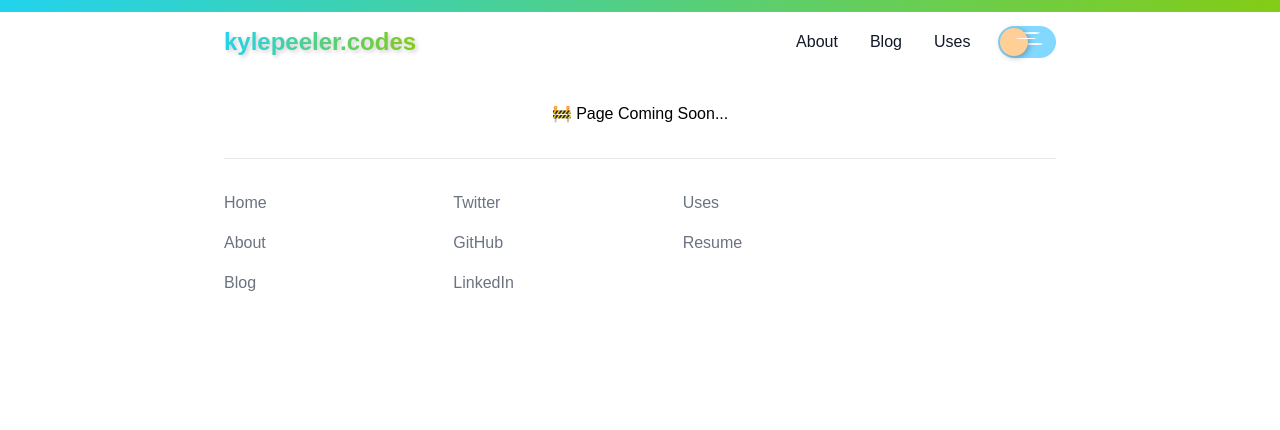
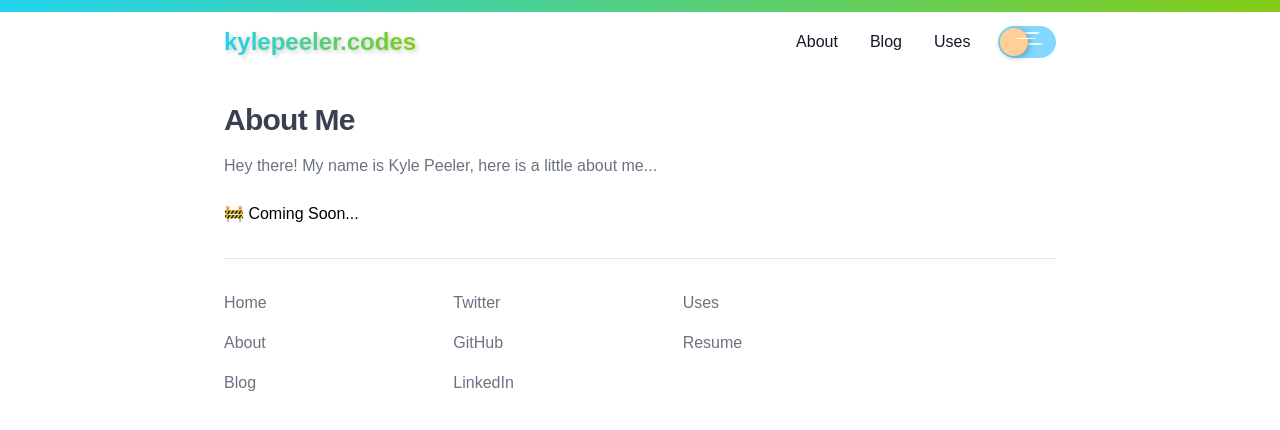
Before and after one commit to kylepeeler/kylepeeler.codes, a Next.js app: page /about in a window 1280 px wide. Before the commit this address had no page. Shown: the top 430 px of the page. Built offline with nearby package versions, Linux system fonts and the light colour scheme; a web font is replaced by a local one.

Commit message:
add reusable PageContentLayout component, add WIP about and uses pages

```diff
--- /dev/null
+++ b/layouts/PageContentLayout.tsx
@@ -0,0 +1,16 @@
+const PageContentLayout: React.FC<{
+  title: string;
+  subtitle: string;
+  children: any;
+}> = ({ title, subtitle, children }) => (
+  <>
+    <h1 className="text-gray-700 block mb-4 text-3xl tracking-tight font-bold dark:text-white">
+      {title}
+    </h1>
+    <span className="text-gray-500">{subtitle}</span>
+    <br />
+    {children}
+  </>
+);
+
+export default PageContentLayout;
--- a/pages/_app.tsx
+++ b/pages/_app.tsx
@@ -2,7 +2,7 @@ import React from 'react';
 import { AppProps } from 'next/app';
 import Head from 'next/head';
 import { ThemeProvider } from 'next-themes';
-import PageLayout from '../components/PageLayout';
+import MainLayout from '../layouts/MainLayout';
 import '../styles/globals.css';
 
 const GlobalHeader = () => (
@@ -29,9 +29,9 @@ const App = ({ Component, pageProps }: AppProps): React.ReactNode => (
   <>
     <GlobalHeader />
     <ThemeProvider attribute="class">
-      <PageLayout>
+      <MainLayout>
         <Component {...pageProps} />
-      </PageLayout>
+      </MainLayout>
     </ThemeProvider>
   </>
 );
--- /dev/null
+++ b/pages/about.tsx
@@ -0,0 +1,12 @@
+import PageContentLayout from '../layouts/PageContentLayout';
+
+const About = () => (
+  <PageContentLayout
+    title="About Me"
+    subtitle="Hey there! My name is Kyle Peeler, here is a little about me..."
+  >
+    🚧 Coming Soon...
+  </PageContentLayout>
+);
+
+export default About;
--- a/pages/blog.tsx
+++ b/pages/blog.tsx
@@ -1,4 +1,5 @@
 import { getSortedPostsData } from '../lib/posts';
+import PageContentLayout from '../layouts/PageContentLayout';
 import { BlogPost, PostType } from '../components/LatestBlogPosts';
 
 export async function getStaticProps() {
@@ -13,14 +14,14 @@ export async function getStaticProps() {
 
 const Blog = ({ posts }: { posts: PostType[] }) => (
   <>
-    <h1 className="text-gray-700 block mb-4 text-3xl tracking-tight font-bold dark:text-white">
-      All Blog Posts
-    </h1>
-    <span className="text-gray-500">Check out some of my writings!</span>
-    <br />
-    {posts.map((post) => (
-      <BlogPost post={post} key={post.id} />
-    ))}
+    <PageContentLayout
+      title="All Blog Posts"
+      subtitle="Check out some of my writings!"
+    >
+      {posts.map((post) => (
+        <BlogPost post={post} key={post.id} />
+      ))}
+    </PageContentLayout>
   </>
 );
 
--- a/pages/uses.tsx
+++ b/pages/uses.tsx
@@ -1,15 +1,10 @@
+import PageContentLayout from '../layouts/PageContentLayout';
+
 const Uses = () => (
-  <>
-    <h1 className="text-gray-700 block mb-4 text-3xl tracking-tight font-bold dark:text-white">
-      What I Use
-    </h1>
-    <span className="text-gray-500">
-      Here is the gear I use to code, browse the internet, and listen to music.
-      <br />
-      Most of it has been accumulated over the years, with a recent office
-      upgrade in 2020.
-    </span>
-    <br />
+  <PageContentLayout
+    title="What I Use"
+    subtitle="Here is the gear I use to code, browse the internet, and listen to music."
+  >
     <h2 className="text-gray-700 block mb-4 text-xl tracking-tight font-bold dark:text-white">
       Desk Setup
     </h2>
@@ -19,7 +14,7 @@ const Uses = () => (
     <h2 className="text-gray-700 block mb-4 text-xl tracking-tight font-bold dark:text-white">
       Desktop Apps
     </h2>
-  </>
+  </PageContentLayout>
 );
 
 export default Uses;
```
Also changed, not shown: layouts/MainLayout.tsx (renamed from components/PageLayout.tsx, +6 -6 lines).
